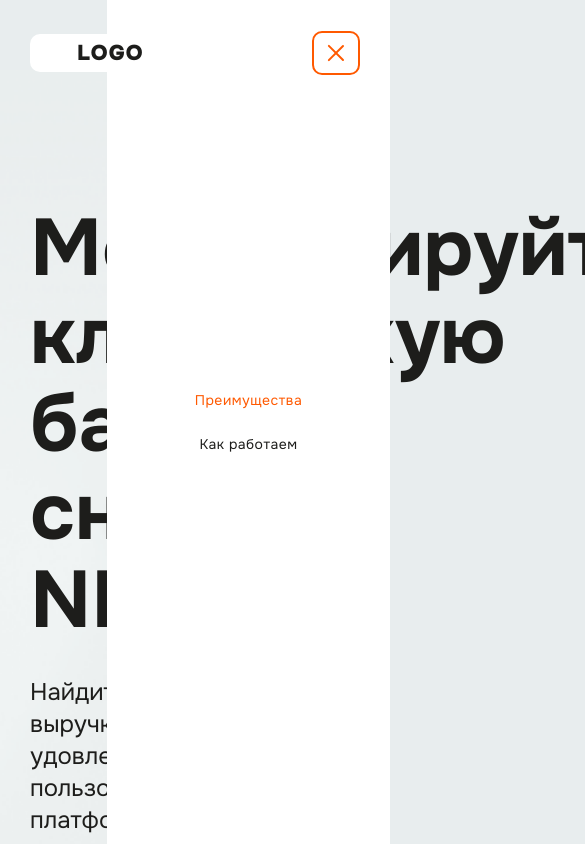
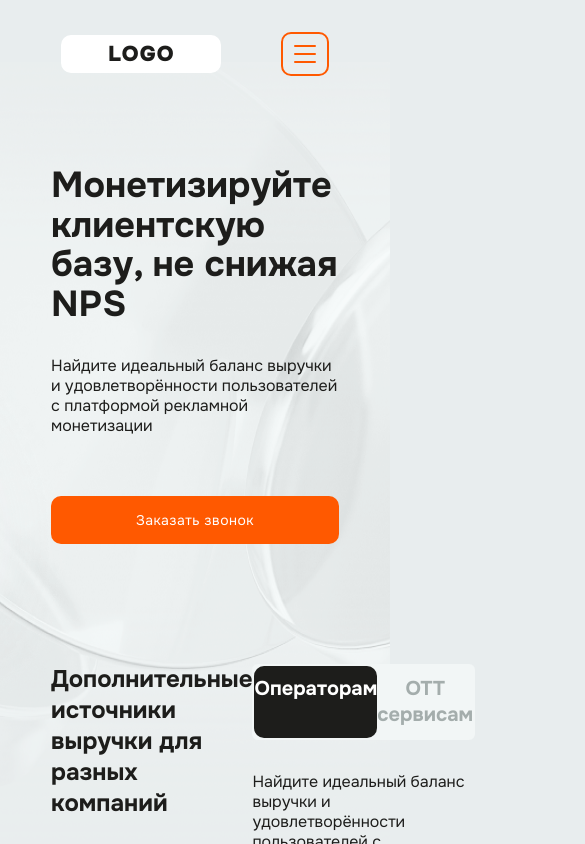
Before and after one commit to Mento1oS/getShopTV, a Next.js app: page / in a window 390 px wide. Shown: the top 844 px of the page, 585 px wide, since content can reach past the window. Built offline with nearby package versions, Linux system fonts and the light colour scheme.

Commit message:
tablet version

```diff
--- a/src/app/globals.scss
+++ b/src/app/globals.scss
@@ -61,8 +61,47 @@ body {
   font-family: var(--font-onest);
 }
 
-@media (max-width:500px) {
+@media (max-width:1160px) {
   :root {
-    --body-text-1-font-size:10px;
+    --h0-font-size: 52px;
+
+    --h2-regular-font-size: 14px;
+    --h2-regular-line-height: 20px;
+
+    --h1-bold-font-size: 28px;
+
+    --h2-bold-font-size: 16px;
+    --h2-bold-line-height: 20px;
+
+    --body-text-1-font-size: 14px;
+    --body-text-1-line-height: 20px;
+
+    --body-text-2-font-size: 12px;
+    --body-text-2-line-height: 16px;
+
+    --container-width: 688px
   }
 }
+
+@media (max-width:690px) {
+  :root {
+    --h0-font-size: 36px;
+
+    --h2-regular-font-size: 16px;
+    --h2-regular-line-height: 20px;
+
+    --h1-bold-font-size: 24px;
+    --h1-bold-line-height: 31px;
+
+    --h2-bold-font-size: 20px;
+    --h2-bold-line-height: 26px;
+
+    --body-text-1-font-size: 16px;
+    --body-text-1-line-height: 20px;
+
+    --body-text-2-font-size: 14px;
+    --body-text-2-line-height: 18px;
+
+    --container-width: 288px
+  }
+}
--- a/src/app/page.module.scss
+++ b/src/app/page.module.scss
@@ -1,7 +1,13 @@
-.container{
+.container {
   position: relative;
   width: 100%;
   margin: 0 auto;
   color: var(--black);
   padding-top: 31px;
 }
+
+@media (max-width: 1160px) {
+  .container {
+    padding-top: 0px;
+  }
+}
--- a/src/components/AdvantagesComponent/AdvantagesComponent.module.scss
+++ b/src/components/AdvantagesComponent/AdvantagesComponent.module.scss
@@ -53,3 +53,39 @@
 .linker{
   max-width: 560px;
 }
+
+@media (max-width: 1160px) {
+  .AdvantagesComponent{
+    padding-top: 80px;
+    padding-bottom: 74px;
+  }
+  .container{
+    padding-left: 0;
+    padding-right: 0;
+  }
+  .advantages{
+    margin-top: 60px;
+    display: flex;
+    align-items: center;
+  }
+  .advantage{
+    padding: 24px;
+    max-width: 300px;
+  }
+
+  .picture{
+    height: 24px;
+    width: 24px;
+    margin-bottom: 19px;
+  }
+
+  .advHeader{
+    max-width: 123px;
+  }
+  .linker{
+    svg{
+      max-height: 189px;
+      max-width: 265px;
+    }
+  }
+}
--- a/src/components/AppForm/AppForm.module.scss
+++ b/src/components/AppForm/AppForm.module.scss
@@ -118,3 +118,59 @@
   padding-left: 1px;
   margin-bottom: 14px;
 }
+
+
+@media (max-width: 1160px) {
+  .header {
+    margin-bottom: 32px;
+  }
+
+  .flex {
+    display: flex;
+    flex-direction: column;
+    gap: 32px
+  }
+
+  .textarea {
+    max-width: 100%;
+    min-width: 100%;
+    min-height: 220px;
+    padding: 16px 18px;
+    font-size: 14px;
+    line-height: 20px;
+  }
+
+  .input{
+    width: 100%;
+    background: none;
+    border: none;
+    padding: 10px 0 18px 0;
+    font-size: 14px;
+    line-height: 20px;
+    &::placeholder{
+      color: var(--black);
+    }
+    margin-bottom: 32px;
+  }
+
+  .checkboxFlex{
+    gap: 8px;
+  }
+
+  .checkbox{
+    margin-top: 6px;
+  }
+
+  .underline{
+    text-decoration: underline;
+    color: var(--black);
+    cursor: pointer;
+  }
+  .button{
+    margin-top: 62px;
+  }
+
+  .error{
+    margin-bottom: 0;
+  }
+}
--- a/src/components/FormComponent/FormComponent.module.scss
+++ b/src/components/FormComponent/FormComponent.module.scss
@@ -10,3 +10,14 @@
   max-width: var(--container-width);
   width: 100%;
 }
+
+@media (max-width: 1160px) {
+  .FormComponent{
+    padding-top: 48.7px;
+    padding-bottom: 48px;
+  }
+  .container{
+    padding-left: 0;
+    padding-right: 0;
+  }
+}
--- a/src/components/Header/Header.module.scss
+++ b/src/components/Header/Header.module.scss
@@ -5,7 +5,6 @@
   background: none;
   z-index: 50;
   width: 100%;
-  height: 100vh;
 }
 
 .wrapper {
@@ -102,7 +101,7 @@
   display: none;
   position: absolute;
   right: 0;
-  width: 283px;
+  width: calc(283px + 45% - var(--container-width)/2 );
   z-index: -1;
   height: 100vh;
   background-color: var(--white);
@@ -128,6 +127,34 @@
     flex-direction: column;
     gap: 6px;
   }
+
+  .Header {
+    margin-top: 0;
+    padding-top: 0;
+    z-index: 50;
+    &.fullScreen{
+      height: 100vh;
+    }
+  }
+
+  .wrapper{
+    min-width: 88px;
+  }
+
+  .container {
+    margin-top: 0;
+    padding-top: 0;
+    width: 100%;
+    min-height: 88px;
+  }
+
+
+  .flex {
+    width: 100%;
+    align-items: center;
+    padding: 32px 10px 16px 10px;
+  }
+
   .menu{
     display: block;
   }
--- a/src/components/Header/Header.tsx
+++ b/src/components/Header/Header.tsx
@@ -11,19 +11,18 @@ interface HeaderProps {
 export const Header = ({className}: HeaderProps) => {
     const [top, setTop] = useState(true);
     const [inViewPort, setInViewport] = useState(0);
-    const [isBurgerOpen, setIsBurgerOpen] = useState(true);
+    const [isBurgerOpen, setIsBurgerOpen] = useState(false);
 
     useEffect(() => {
         const scrollHandler = () => {
             window.scrollY > 1 ? setTop(false) : setTop(true);
-            if (Math.max(document.documentElement.clientWidth || 0, window.innerWidth || 0) > 1160) {
+            if (Math.max(window.innerWidth) > 1171) {
                 setIsBurgerOpen(false);
             }
         };
         window.addEventListener('scroll', scrollHandler);
         return () => window.removeEventListener('scroll', scrollHandler);
     }, [top]);
-
 
     useEffect(() => {
         const isElementVisible = () => {
@@ -51,7 +50,7 @@ export const Header = ({className}: HeaderProps) => {
     }
 
     return (
-        <div className={cls.Header}>
+        <div className={`${cls.Header} ${isBurgerOpen? cls.fullScreen:''}`}>
             <div className={cls.wrapper}>
                 <div className={`${cls.container} ${!top && !isBurgerOpen ? cls.dropShadow : ''}`}>
                     <div className={cls.flex}>
--- a/src/components/LandingComponent/LandingComponent.module.scss
+++ b/src/components/LandingComponent/LandingComponent.module.scss
@@ -1,4 +1,4 @@
-.LandingComponent{
+.LandingComponent {
   margin-top: 39px;
   width: 100%;
   background: url("../../assets/shapes.png") center center no-repeat;
@@ -6,7 +6,7 @@
   background-size: cover;
 }
 
-.container{
+.container {
   padding-top: 134px;
   margin: 0 auto;
   max-width: var(--container-width);
@@ -14,14 +14,16 @@
   padding-left: 30px;
   padding-right: 30px;
 }
-.header{
+
+.header {
   font-size: var(--h0-font-size);
   letter-spacing: var(--h0-letter-spacing);
   line-height: var(--h0-line-height);
   font-weight: 700;
   text-align: left;
 }
-.subhead{
+
+.subhead {
   margin-top: 32px;
   font-size: var(--h2-regular-font-size);
   letter-spacing: var(--h2-regular-letter-spacing);
@@ -30,7 +32,8 @@
   text-align: left;
   max-width: 626px;
 }
-.button{
+
+.button {
   margin-top: 80px;
   background: var(--orange);
   color: var(--white);
@@ -43,21 +46,25 @@
   text-align: center;
   border-radius: 10px;
   cursor: pointer;
-  &:hover{
+
+  &:hover {
     background: var(--dark-orange);
   }
-  &:active{
+
+  &:active {
     color: var(--gray-1);
     background: var(--gray-2);
   }
 }
-.additional{
+
+.additional {
   margin-top: 183px;
   display: flex;
   flex-direction: row;
   justify-content: space-between;
 }
-.additionalHeader{
+
+.additionalHeader {
   flex: 1 1 0;
   max-width: 480px;
   font-size: var(--h1-bold-font-size);
@@ -66,7 +73,40 @@
   font-weight: 700;
 }
 
-.switch{
+.switch {
   flex: 1 1 0;
   max-width: 560px;
 }
+
+
+@media (max-width: 1160px) {
+  .LandingComponent {
+    margin-top: 0;
+    background: url("../../assets/shapes.png") center center no-repeat;
+    padding-bottom: 32px;
+  }
+  .container {
+    padding-top: 166px;
+    margin: 0 auto;
+    padding-left: 0;
+    padding-right: 0;
+  }
+  .subhead {
+    text-align: left;
+    max-width: 360px;
+  }
+  .button {
+    margin-top: 60px;
+    width: 100%;
+  }
+  .additional {
+    margin-top: 120px;
+  }
+  .additionalHeader {
+    max-width: 275px;
+  }
+
+  .switch {
+    max-width: 334px;
+  }
+}
--- a/src/components/Menu/Menu.module.scss
+++ b/src/components/Menu/Menu.module.scss
@@ -1,11 +1,15 @@
 .Menu{
-  height: 100%;
+  height: 100vh;
+  padding-left: 32px;
+  display: flex;
+  justify-content: flex-start;
+  align-items: center;
 }
 .flex{
   height: 100%;
   display: flex;
   justify-content: center;
-  align-items: center;
+  align-items: flex-start;
   flex-direction: column;
   gap: 20px;
   font-size: var(--btn-font-size);
--- a/src/components/PartnersComponent/PartnersComponent.module.scss
+++ b/src/components/PartnersComponent/PartnersComponent.module.scss
@@ -27,3 +27,34 @@
 .novaSphere{
   padding-right: 46px;
 }
+
+
+@media (max-width: 1160px) {
+  .PartnersComponent{
+    padding-top: 46px;
+    padding-bottom: 73px;
+  }
+  .flex{
+    display: flex;
+    padding-left: 0;
+    padding-right:0;
+  }
+  .header{
+    min-width: 0;
+    max-width: 140px;
+  }
+  .clickWave{
+    width: 121.31px;
+    height: 37.7px;
+  }
+  .zyphronix{
+    width: 69.85px;
+    height: 48.51px;
+  }
+  .novaSphere{
+    width: 119.94px;
+    height: 30.84px;
+    padding-right: 18px;
+  }
+
+}
--- a/src/components/ReviewsComponent/ReviewsComponent.module.scss
+++ b/src/components/ReviewsComponent/ReviewsComponent.module.scss
@@ -67,3 +67,38 @@
   }
   cursor: pointer;
 }
+
+@media (max-width: 1160px) {
+  .ReviewsComponent {
+    padding-top: 47.3px;
+    background: url("../../assets/notebook_tablet.png") center right no-repeat var(--gray-4);
+    padding-bottom: 70.7px;
+  }
+
+  .container {
+    padding: 0;
+    margin: 0 auto;
+    max-width: var(--container-width);
+    width: 100%;
+  }
+
+  .wrapper{
+    max-width: 334px;
+  }
+
+  .header {
+    margin-bottom: 32px;
+    max-width: 250px;
+  }
+
+  .blocks {
+    gap: 17px;
+    margin-bottom: 32px;
+  }
+
+
+  .picture {
+    height: 24px;
+    width: 24px;
+  }
+}
--- a/src/components/SwitchBlock/SwitchBlock.module.scss
+++ b/src/components/SwitchBlock/SwitchBlock.module.scss
@@ -41,6 +41,15 @@
   letter-spacing: var(--body-text-1-letter-spacing);
   line-height: var(--body-text-1-line-height);
   font-weight: 400;
-  //padding-bottom: 24px;
   min-height: 96px;
 }
+
+@media (max-width: 1160px) {
+  .radio{
+    padding: 2px;
+    border-radius: 6px;
+  }
+  .text{
+    min-height: 60px;
+  }
+}
```
Also changed, not shown: src/assets/notebook_tablet.png (added).
